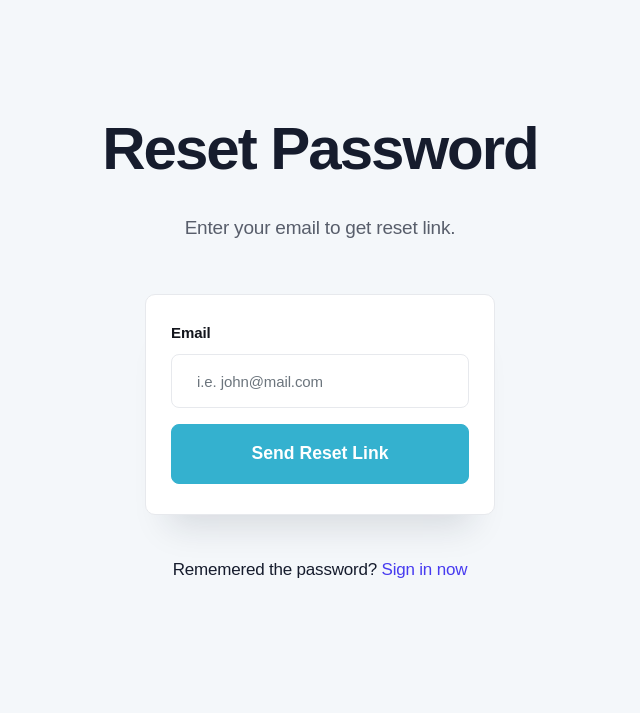
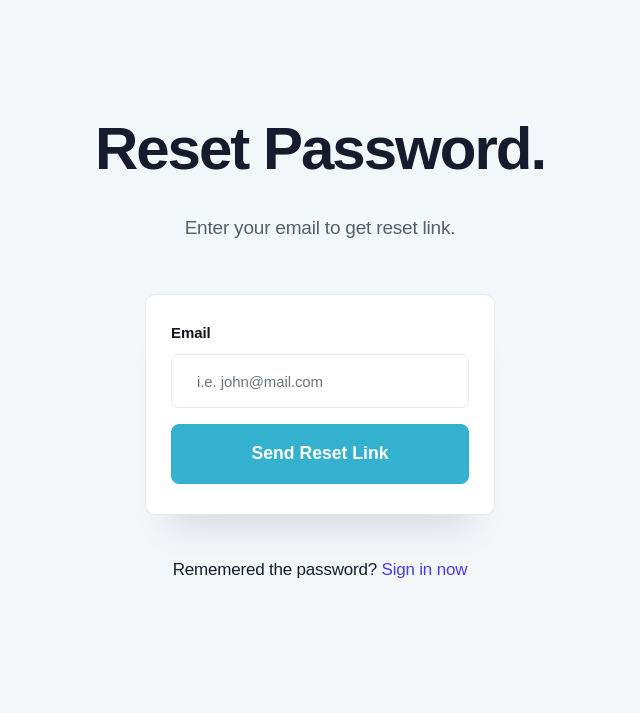
Before and after one commit to thisisfocus/careleaversapp.co.uk, a plain HTML site: page forget-pass.html in a window 1280 px wide. Shown: the part 87-800 px from the top of the page, without its empty margins (320-960 px from the left). Drawn offline with Linux system fonts and the light colour scheme; a web font is replaced by a local one.

Commit message:
update forgot password as a test

```diff
--- a/forget-pass.html
+++ b/forget-pass.html
@@ -47,7 +47,7 @@
           <div class="col-md-12">
             <div class="main-block pt-25">
               <div class="form-title text-center">
-                <h2 class="title gr-text-2 mb-9">Reset Password</h2>
+                <h2 class="title gr-text-2 mb-9">Reset Password.</h2>
                 <p class="gr-text-8 mb-13">Enter your email to get reset link.</p>
               </div>
             </div>
```
